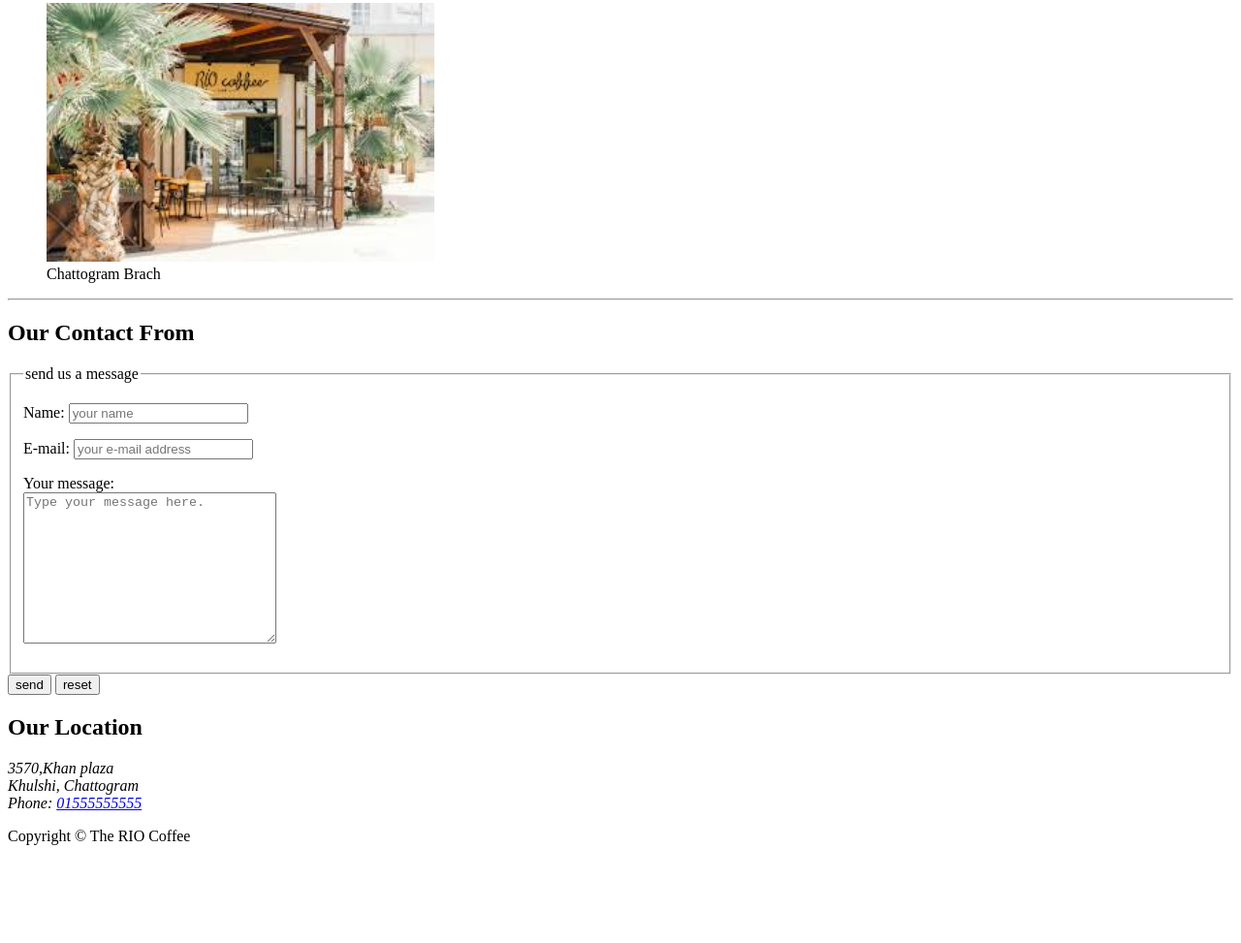
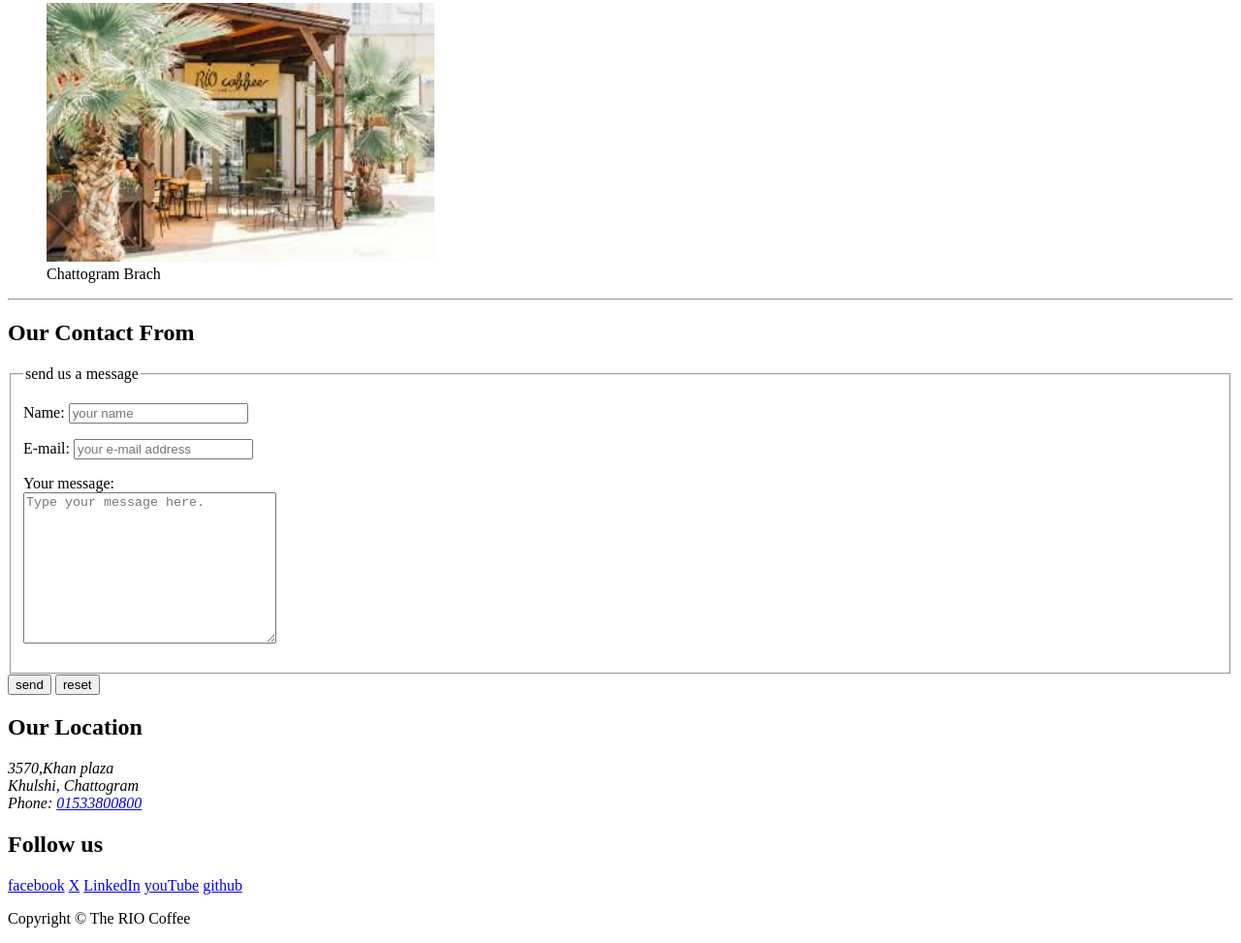
Before and after one commit to JahidShawn1914/project-1, a plain HTML site: page other-pages/contact.html in a window 1280 px wide. Shown: the part 165-1138 px from the top of the page at 97% size. Before the commit the page ends 1053 px from the top, so only its background shows below. Drawn offline with Linux system fonts and the light colour scheme.

Commit message:
social link added

```diff
--- a/other-pages/contact.html
+++ b/other-pages/contact.html
@@ -65,8 +65,17 @@
             <address>
                 3570,Khan plaza <br>
                 Khulshi, Chattogram<br>
-                Phone: <a href="tel:+8801555555555">01555555555</a>
+                Phone: <a href="tel:+8801533800800">01533800800</a>
             </address>
+        </section>
+        <section>
+            <h2>Follow us</h2>
+            <a href=" https://www.facebook.com/jahidshawn19141
+            ">facebook</a>
+            <a href="https://x.com/jahidshawn1914">X</a>
+            <a href="https://www.linkedin.com/in/jahidshawn1914">LinkedIn</a>
+            <a href="https://www.youtube.com/@jahidshawn1914">youTube</a>
+            <a href="https://github.com/JahidShawn1914 ">github</a>
         </section>
      </main>
      <footer>
```
